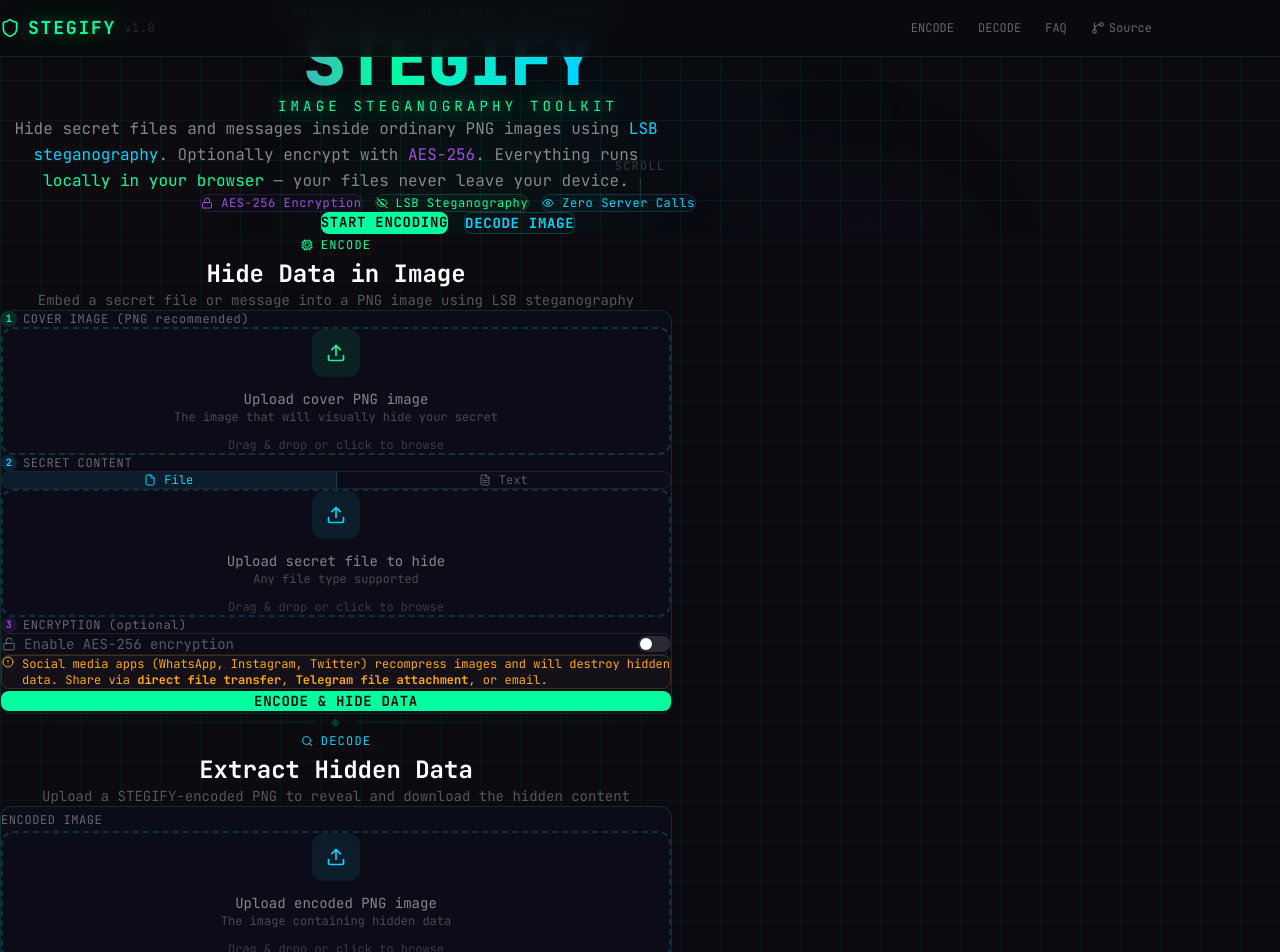
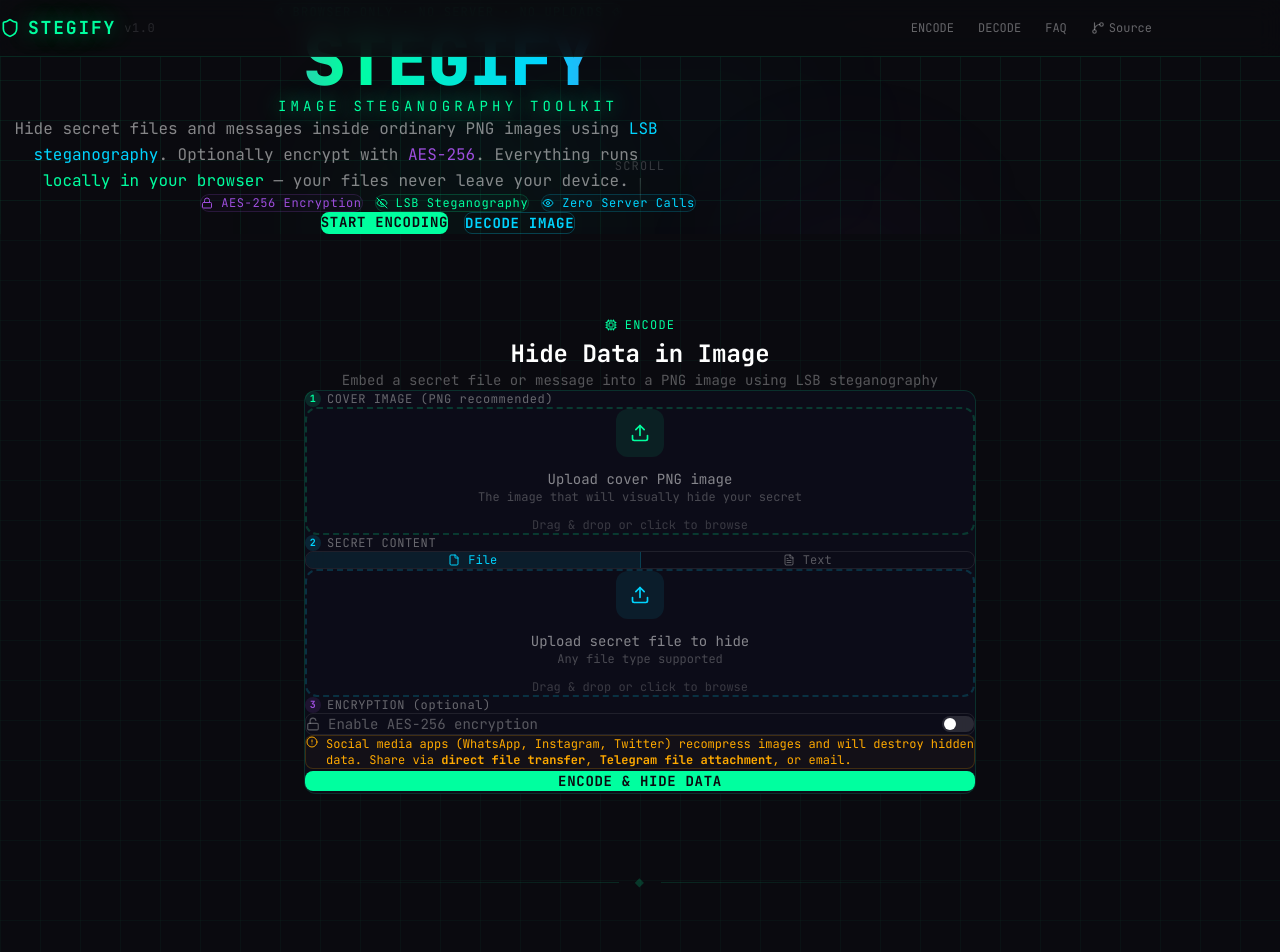
Before and after one commit to youngyusuff6/Stegify, a React (Vite) app: page / in a window 1280 px wide. Shown: the top 952 px of the page. Built offline with nearby package versions, Linux system fonts and the light colour scheme.

Commit message:
Update: Encode/Decode Component UI fix

```diff
--- a/src/App.tsx
+++ b/src/App.tsx
@@ -10,7 +10,7 @@
 
 function Divider() {
   return (
-    <div className="flex items-center gap-4 max-w-2xl mx-auto px-4 py-2">
+    <div className="flex w-full max-w-2xl items-center gap-4 mx-auto px-4 py-2">
       <div className="flex-1 h-px bg-gradient-to-r from-transparent to-[#00ff9f20]" />
       <span className="text-[#00ff9f30] text-xs tracking-widest">◆</span>
       <div className="flex-1 h-px bg-gradient-to-l from-transparent to-[#00ff9f20]" />
@@ -25,7 +25,7 @@
     <div className="min-h-screen bg-[#0a0a0f] cyber-grid">
       <Navbar />
 
-      <main className="space-y-16 pb-8">
+      <main className="flex w-full flex-col items-center gap-20 overflow-hidden pt-16 pb-16">
         <Hero />
         <EncodePanel addToast={addToast} />
         <Divider />
--- a/src/components/DecodePanel.tsx
+++ b/src/components/DecodePanel.tsx
@@ -84,7 +84,7 @@
   };
 
   return (
-    <section id="decode" className="max-w-2xl mx-auto px-4 space-y-6">
+    <section id="decode" className="w-full max-w-2xl mx-auto px-4 scroll-mt-24 space-y-6">
       {/* Header */}
       <div className="text-center space-y-1">
         <div className="inline-flex items-center gap-2 text-[#00d4ff] text-xs tracking-widest mb-2">
--- a/src/components/EncodePanel.tsx
+++ b/src/components/EncodePanel.tsx
@@ -111,7 +111,7 @@
   };
 
   return (
-    <section id="encode" className="max-w-2xl mx-auto px-4 space-y-6">
+    <section id="encode" className="w-full max-w-2xl mx-auto px-4 scroll-mt-24 space-y-6">
       {/* Header */}
       <div className="text-center space-y-1">
         <div className="inline-flex items-center gap-2 text-[#00ff9f] text-xs tracking-widest mb-2">
--- a/src/components/FAQ.tsx
+++ b/src/components/FAQ.tsx
@@ -40,7 +40,7 @@
   const [open, setOpen] = useState<number | null>(null);
 
   return (
-    <section id="faq" className="max-w-2xl mx-auto px-4 py-10 space-y-6">
+    <section id="faq" className="w-full max-w-2xl mx-auto px-4 py-10 scroll-mt-24 space-y-6">
       <div className="text-center space-y-2">
         <div className="inline-flex items-center gap-2 text-[#00ff9f] text-xs tracking-widest mb-2">
           <HelpCircle size={12} />
--- a/src/components/Hero.tsx
+++ b/src/components/Hero.tsx
@@ -2,13 +2,13 @@
 
 export default function Hero() {
   return (
-    <section className="relative pt-32 pb-20 px-4 text-center overflow-hidden cyber-grid">
+    <section className="relative w-full px-4 pt-24 pb-20 text-center overflow-hidden cyber-grid sm:pt-28 lg:pt-32">
       {/* Animated background blobs */}
       <div className="absolute top-20 left-1/4 w-72 h-72 bg-[#00ff9f08] rounded-full blur-3xl pointer-events-none" />
       <div className="absolute top-40 right-1/4 w-56 h-56 bg-[#9d4edd08] rounded-full blur-3xl pointer-events-none" />
       <div className="absolute bottom-10 left-1/2 w-96 h-32 bg-[#00d4ff06] rounded-full blur-3xl pointer-events-none -translate-x-1/2" />
 
-      <div className="relative max-w-4xl mx-auto">
+      <div className="relative w-full max-w-4xl mx-auto">
         {/* Badge */}
         <div className="inline-flex items-center gap-2 px-3 py-1 rounded-full border border-[#00ff9f30] bg-[#00ff9f08] text-[#00ff9f] text-xs mb-6 tracking-widest">
           <Zap size={10} />
--- a/src/components/SecurityInfo.tsx
+++ b/src/components/SecurityInfo.tsx
@@ -37,7 +37,7 @@
 
 export default function SecurityInfo() {
   return (
-    <section className="max-w-4xl mx-auto px-4 py-16 space-y-10">
+    <section className="w-full max-w-4xl mx-auto px-4 py-16 space-y-10">
       <div className="text-center space-y-2">
         <div className="inline-flex items-center gap-2 text-[#00ff9f] text-xs tracking-widest mb-2">
           <Shield size={12} />
```
